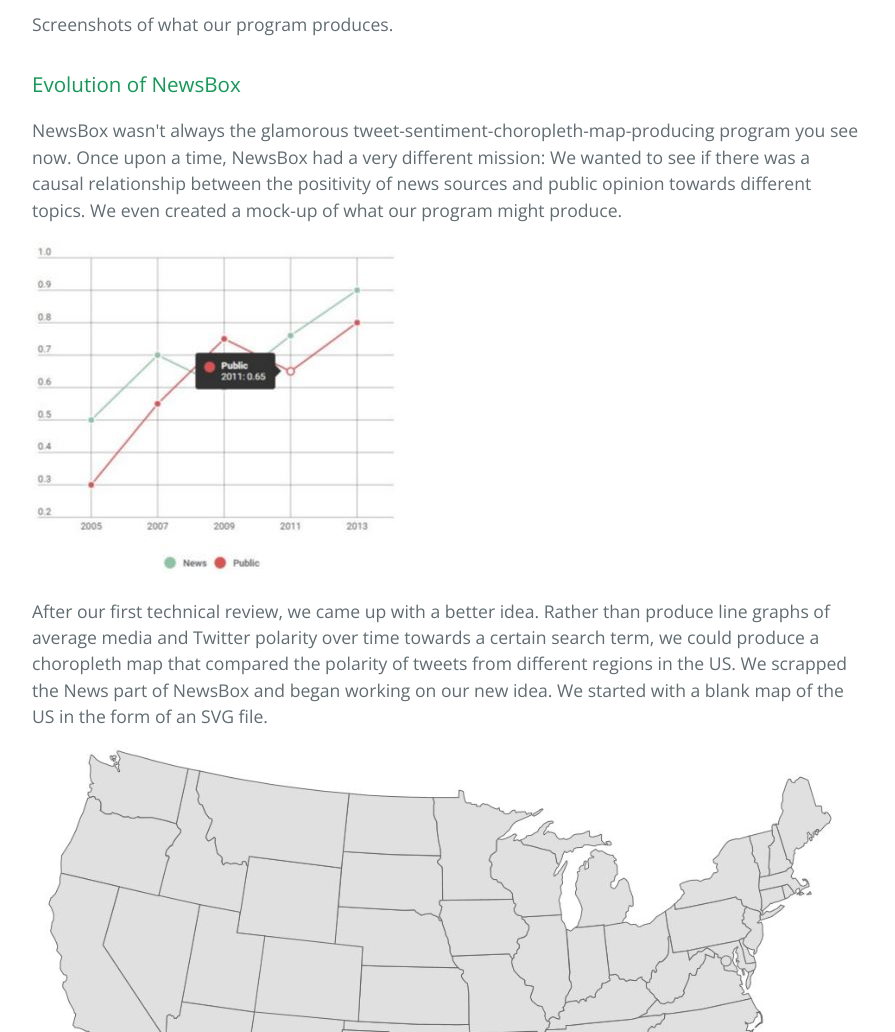
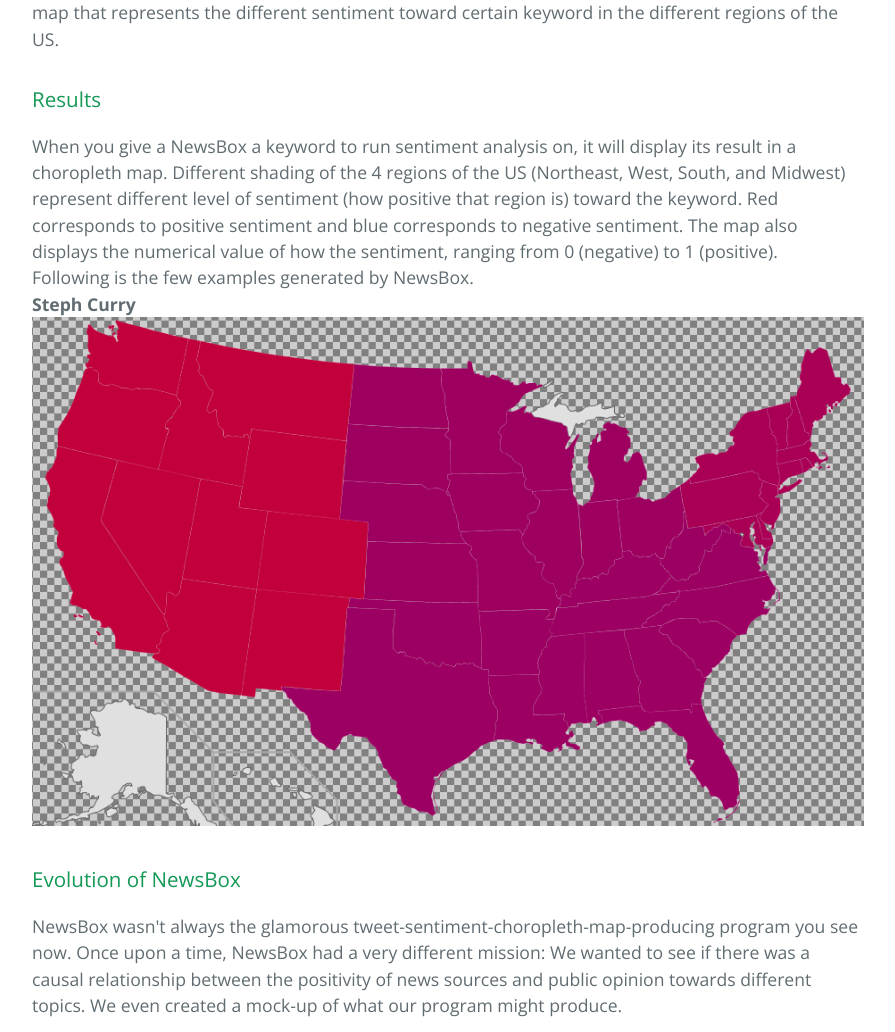
Before and after one commit to SungwooPark/NewsBox, a plain HTML site: page index.html in a window 1280 px wide. Shown: the part 2023-3055 px from the top of the page, without its empty margins (192-1087 px from the left). Drawn offline with nearby package versions, Linux system fonts and the light colour scheme.

Commit message:
Add content to result section

```diff
--- a/index.html
+++ b/index.html
@@ -59,6 +59,12 @@
             access_token_key = '&lt;Your Twitter Access token&gt;'
             access_token_secret = '&lt;Your Twitter Access token secret&gt;'
             </code></pre>
+            <br>
+            <br>
+            To generate run a NewsBox, run twitter_search.py file with a keyword like this:
+            <code>
+                $ python twitter_search.py "&lt;Your keyword&gt;"
+            </code>
         </p>
 
         <h3>How NewsBox Works</h3>
@@ -72,7 +78,15 @@
 <h3>
 <a id="results" class="anchor" href="#results" aria-hidden="true"><span aria-hidden="true" class="octicon octicon-link"></span></a>Results</h3>
 
-<p>Screenshots of what our program produces.</p>
+<p>When you give a NewsBox a keyword to run sentiment analysis on, it will display its result in a choropleth map. Different shading of the 4 regions of the US (Northeast, West, South, and Midwest) represent different level of sentiment (how positive that region is) toward the keyword. Red corresponds to positive sentiment and blue corresponds to negative sentiment. The map also displays the numerical value of how the sentiment, ranging from 0 (negative) to 1 (positive).
+<br>
+Following is the few examples generated by NewsBox.
+<br>
+<b>Steph Curry</b>
+<img src="steph_curry.png" alt="Steph curry choropleth map">
+<br>
+
+</p>
 
 <h3>
 <a id="evolution-of-NewsBox" class="anchor" href="#evolution-of-NewsBox" aria-hidden="true"><span aria-hidden="true" class="octicon octicon-link"></span></a>Evolution of NewsBox</h3>
```
